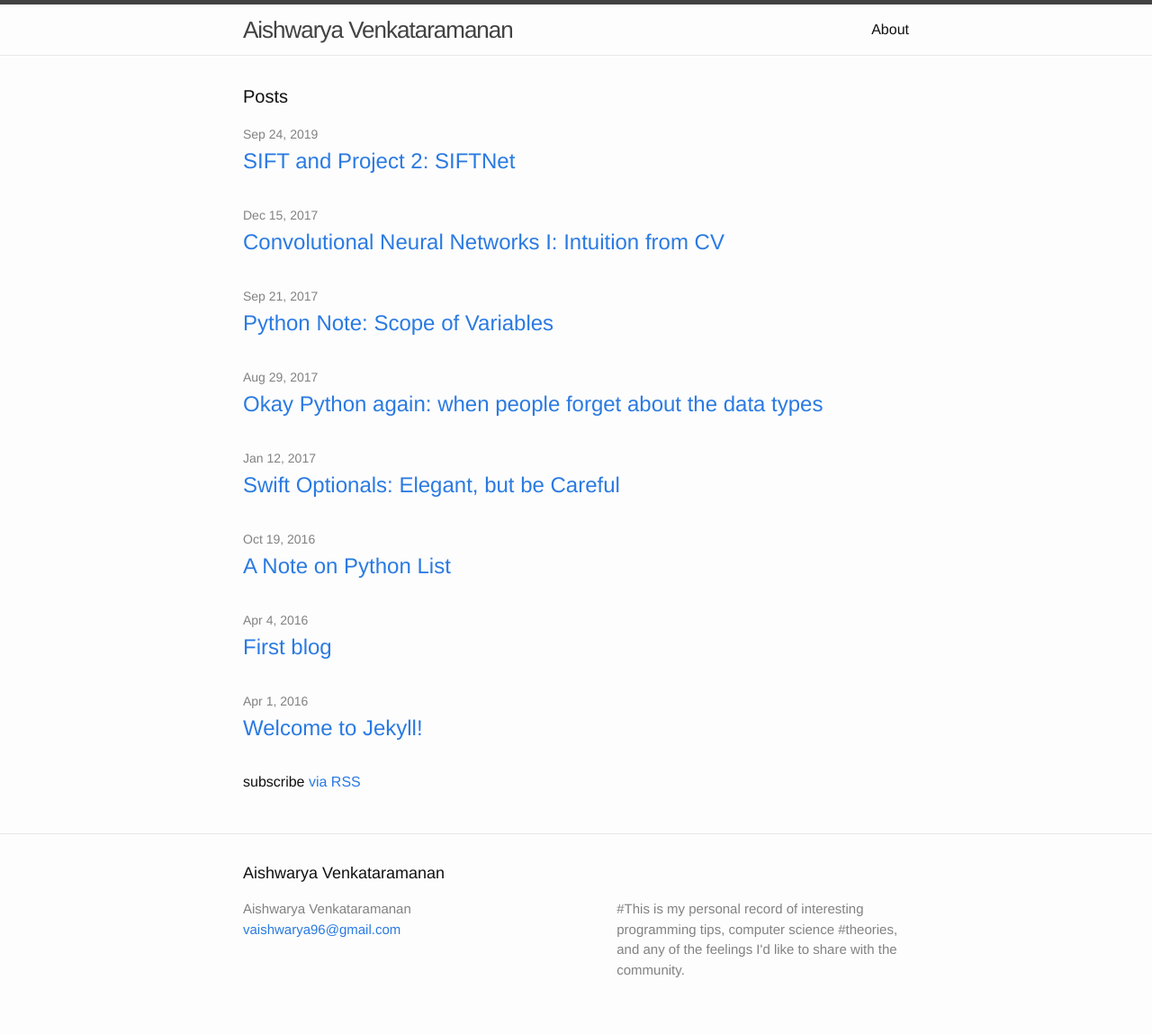
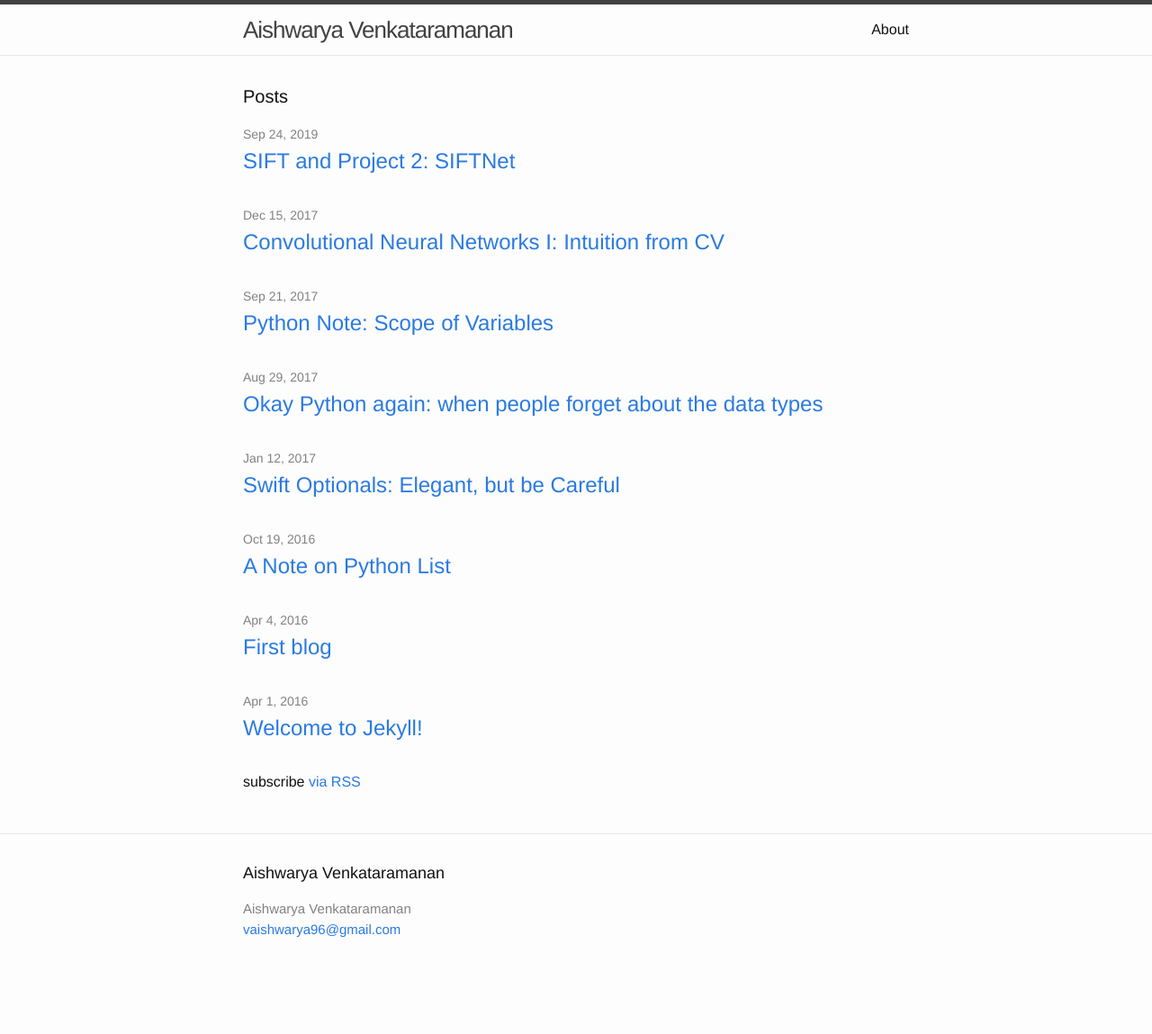
Before and after one commit to vaishwarya96/vaishwarya96.github.io, a Jekyll site: the page built from index.html, in a window 1280 px wide. Shown: the whole page at 90% size. Built offline with Jekyll 4.4.1, drawn with Linux system fonts in a browser that asks for light colours; after the commit the page ends 1104 px from its top, so only the background shows below that; part of the change alters nothing that is shown.

Commit message:
Adding files

```diff
--- a/_config.yml
+++ b/_config.yml
@@ -18,12 +18,12 @@
 # Site settings
 title: Aishwarya Venkataramanan
 email: vaishwarya96@gmail.com
-description: > # this means to ignore newlines until "baseurl:"
+#description: > # this means to ignore newlines until "baseurl:"
         #This is my personal record of interesting programming tips, computer science
         #theories, and any of the feelings I'd like to share with the community.
 baseurl: "" # the subpath of your site, e.g. /blog
 #url: "http://yourdomain.com" # the base hostname & protocol for your site
-#linkedin_username: jekyllrb
+linkedin_username: Aishwarya Venkataramanan
 #github_username:  jekyll
 
 # Build settings
```
